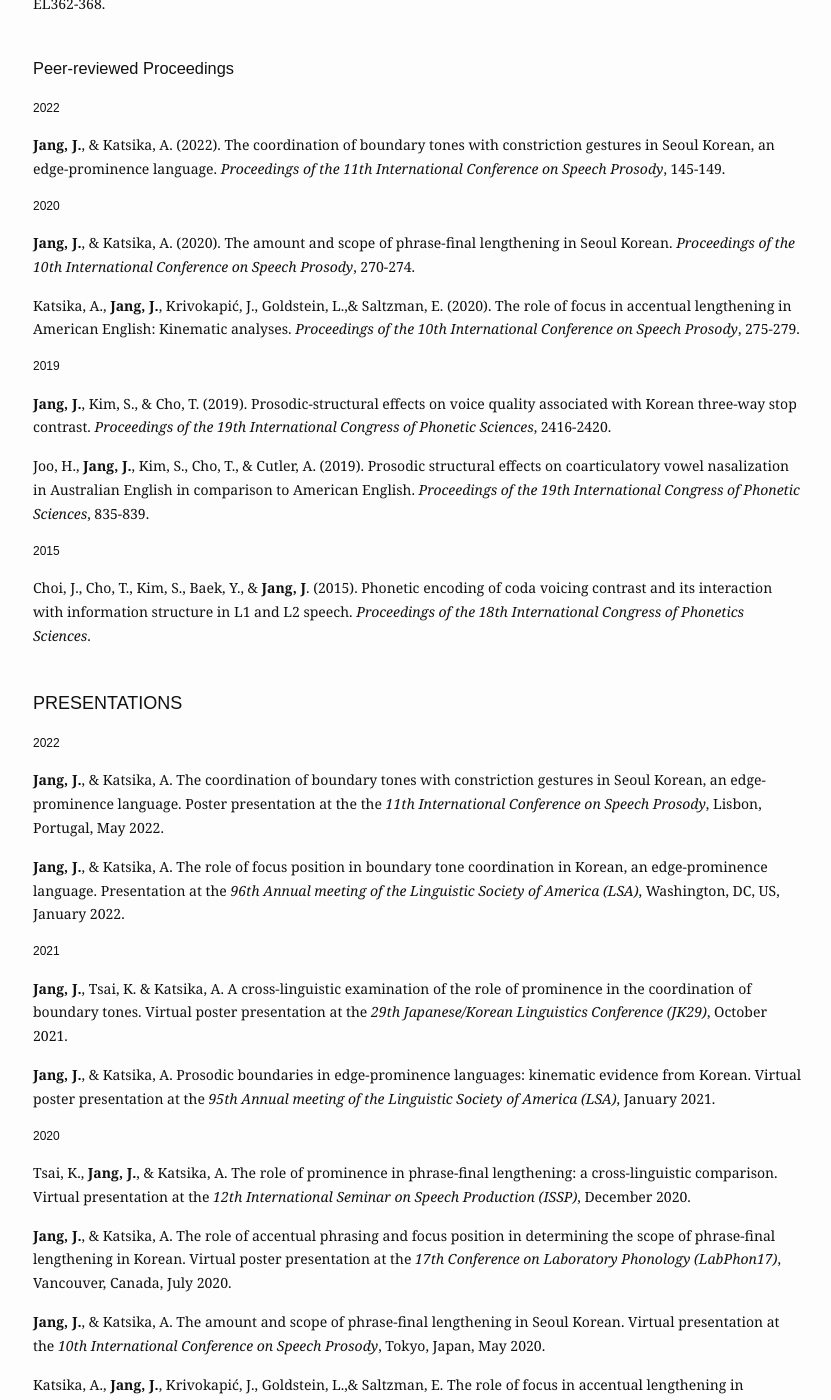
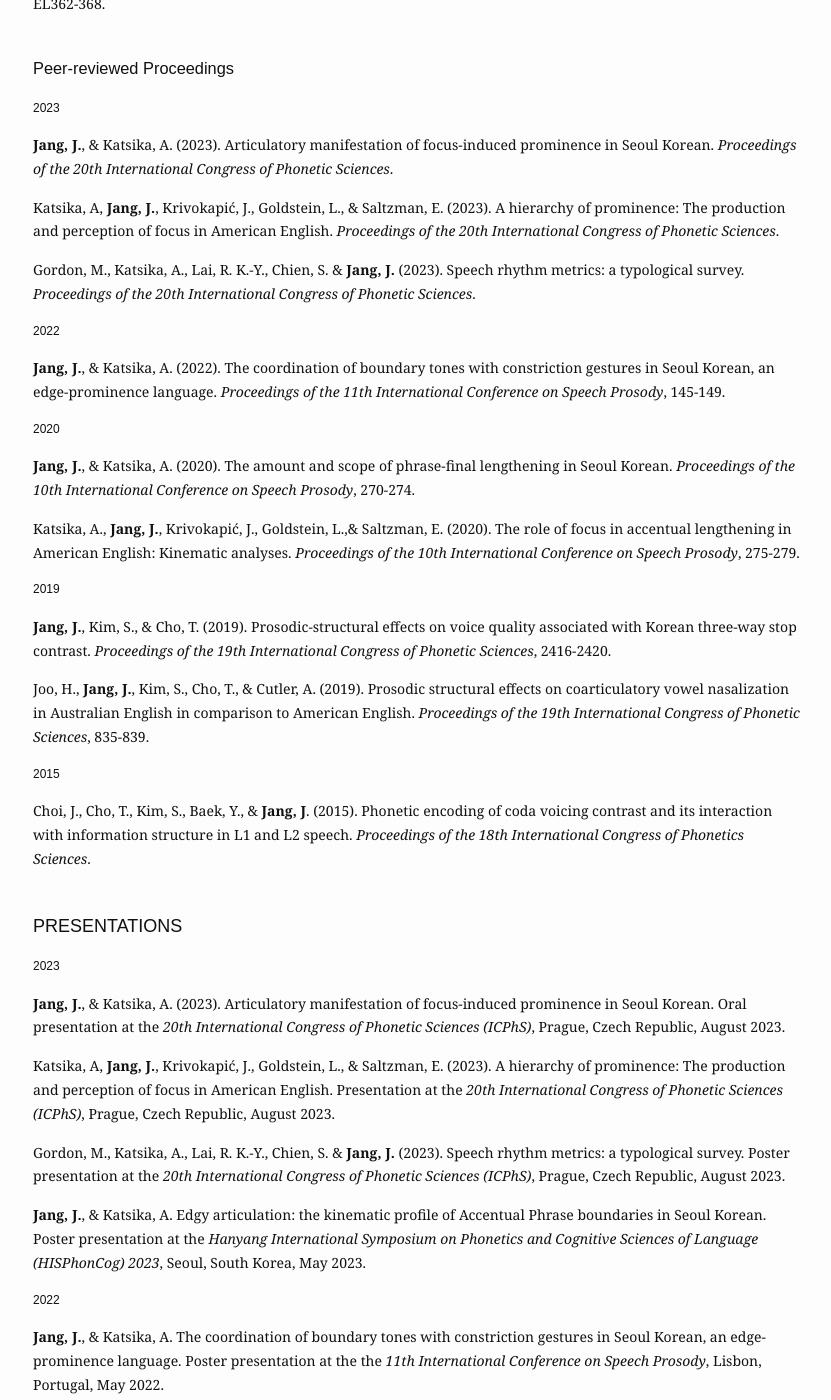
Before and after one commit to jiyoungj/jiyoungj.github.io, a Jekyll site: the page built from research.md, in a window 1280 px wide and 1400 px high, scrolled down 617 px. Shown: the whole window, without its empty margins (222-1053 px from the left). Built offline with Jekyll 4.4.1, drawn with Linux system fonts in a browser that asks for light colours; some web fonts are replaced.

Commit message:
Update research.md

```diff
--- a/research.md
+++ b/research.md
@@ -29,6 +29,14 @@ Phonetics, L2 phonetics, prosody, speech production and perception, computationa
 
 <h3>Peer-reviewed Proceedings</h3>
 
+<h4>2023</h4>
+
+  <b>Jang, J.</b>, & Katsika, A. (2023). Articulatory manifestation of focus-induced prominence in Seoul Korean. <em>Proceedings of the 20th International Congress of Phonetic Sciences</em>.
+
+  Katsika, A, <b>Jang, J.</b>, Krivokapić, J., Goldstein, L., & Saltzman, E. (2023). A hierarchy of prominence: The production and perception of focus in American English. <em>Proceedings of the 20th International Congress of Phonetic Sciences</em>.
+
+  Gordon, M., Katsika, A., Lai, R. K.-Y., Chien, S. & <b>Jang, J.</b> (2023). Speech rhythm metrics: a typological survey. <em>Proceedings of the 20th International Congress of Phonetic Sciences</em>.
+
  <h4>2022</h4>
 
   <b>Jang, J.</b>, & Katsika, A. (2022). The coordination of boundary tones with constriction gestures in Seoul Korean, an edge-prominence language. <em> Proceedings of the 11th International Conference on Speech Prosody</em>, 145-149.
@@ -53,6 +61,17 @@ Phonetics, L2 phonetics, prosody, speech production and perception, computationa
 
 
 <h3 style="font-size:18px">PRESENTATIONS</h3>
+
+<h4>2023</h4>
+
+  <b>Jang, J.</b>, & Katsika, A. (2023). Articulatory manifestation of focus-induced prominence in Seoul Korean. Oral presentation at the <em>20th International Congress of Phonetic Sciences (ICPhS)</em>, Prague, Czech Republic, August 2023.
+
+  Katsika, A, <b>Jang, J.</b>, Krivokapić, J., Goldstein, L., & Saltzman, E. (2023). A hierarchy of prominence: The production and perception of focus in American English. Presentation at the <em>20th International Congress of Phonetic Sciences (ICPhS)</em>, Prague, Czech Republic, August 2023.
+
+  Gordon, M., Katsika, A., Lai, R. K.-Y., Chien, S. & <b>Jang, J.</b> (2023). Speech rhythm metrics: a typological survey. Poster presentation at the <em>20th International Congress of Phonetic Sciences (ICPhS)</em>, Prague, Czech Republic, August 2023.
+
+  <b>Jang, J.</b>, & Katsika, A. Edgy articulation: the kinematic profile of Accentual Phrase boundaries in Seoul Korean. Poster presentation at the <em>Hanyang International Symposium on Phonetics and Cognitive Sciences of Language (HISPhonCog) 2023</em>, Seoul, South Korea, May 2023.
+
 
 <h4>2022</h4>
 
```
